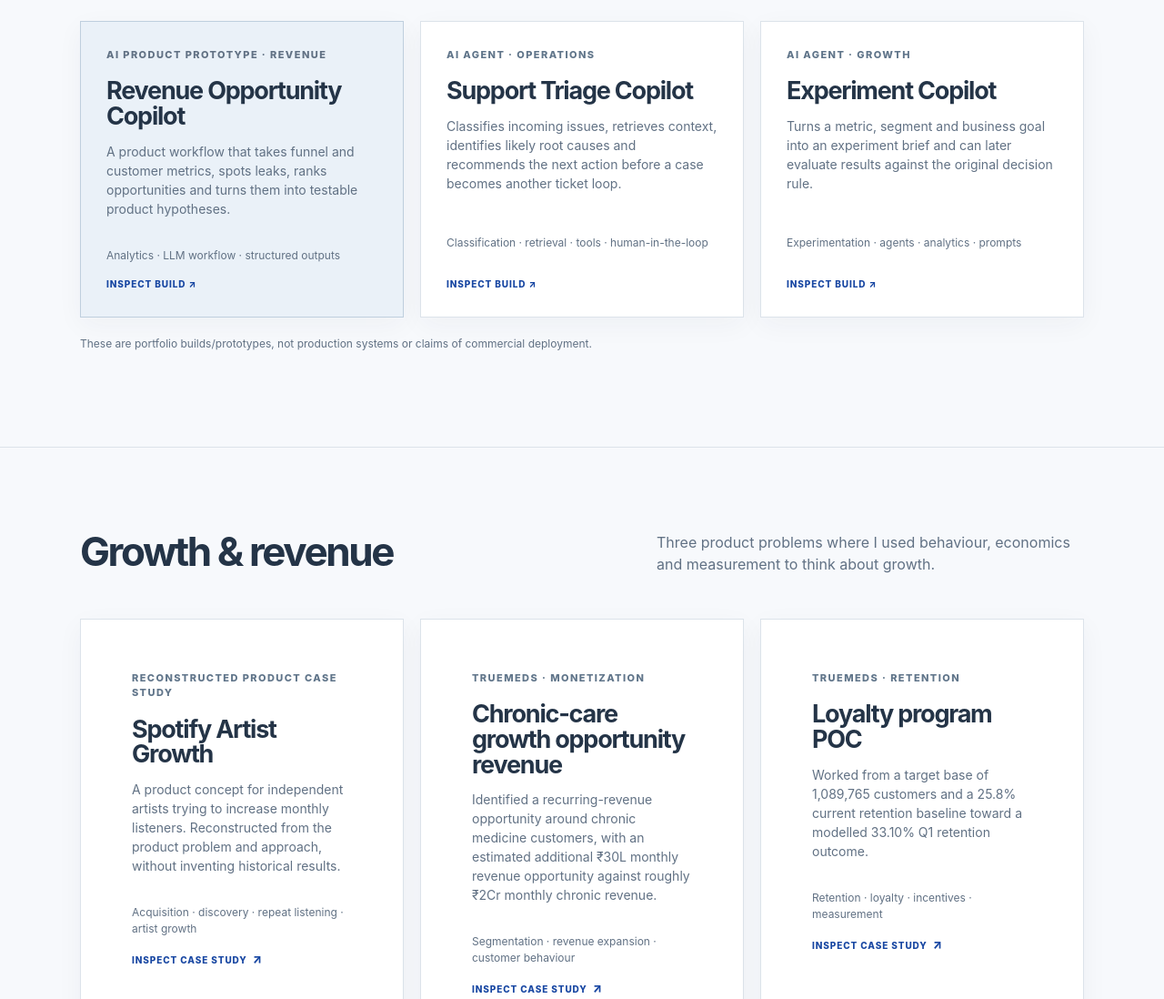
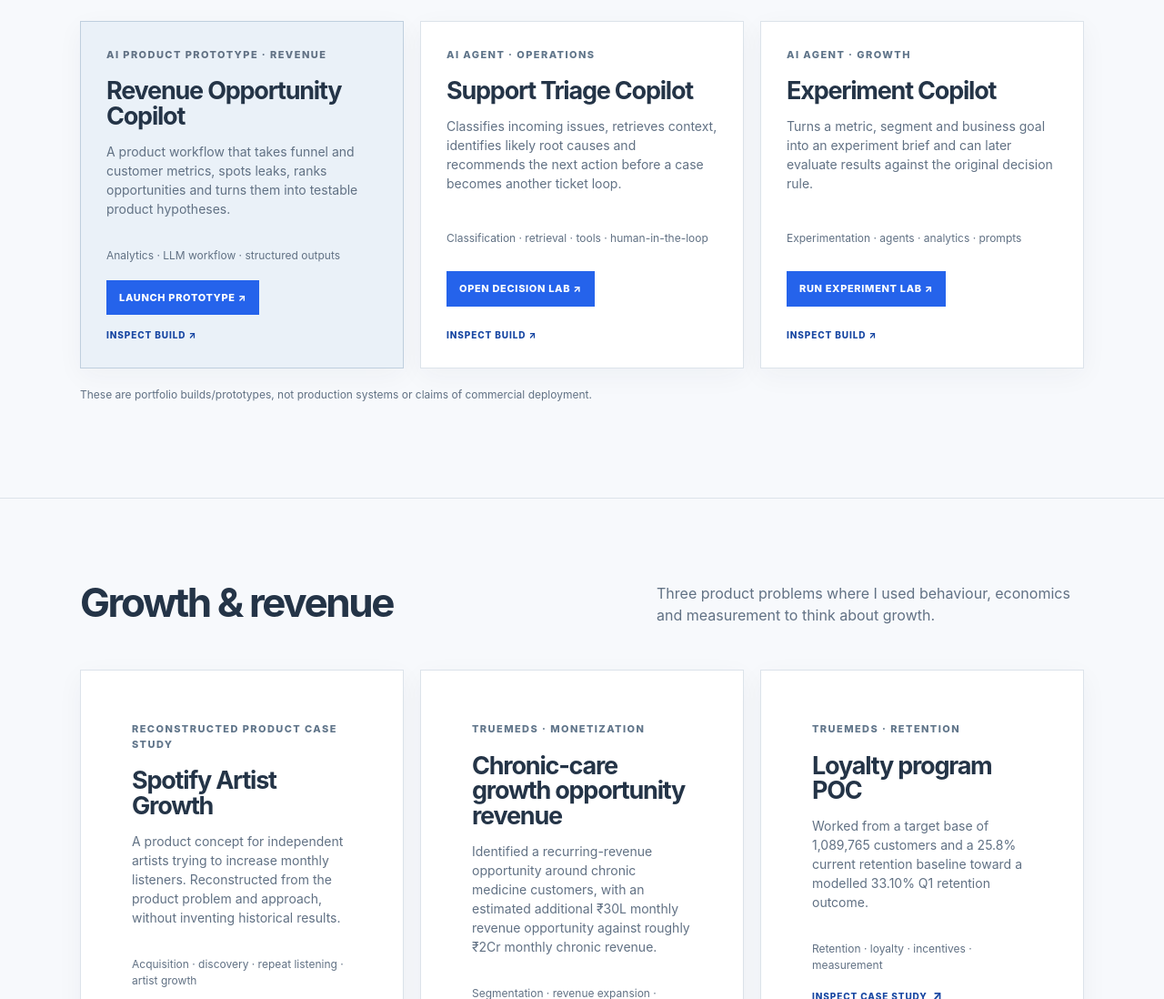
Before and after one commit to amanthesyed/amanthesyed.github.io, a plain HTML site: page index.html in a window 1280 px wide. Shown: the part 2958-4056 px from the top of the page at 91% size. Drawn offline with Linux system fonts and the light colour scheme.

Commit message:
Connect AI builds to live portfolio demos

```diff
--- a/index.html
+++ b/index.html
@@ -335,6 +335,15 @@ select{border-radius:0}.section{border-color:var(--line)}
 .outcomes-item small{display:block;color:var(--muted);font-size:10px;text-transform:uppercase;letter-spacing:.1em;font-weight:800;margin-bottom:6px}
 .outcomes-item strong{display:block;font-size:25px;letter-spacing:-.04em}
 .outcomes-item span{display:block;color:var(--muted);font-size:12px;margin-top:4px}
+
+/* AI build launch controls */
+.ai-card{position:relative}
+.ai-actions{display:flex;gap:8px;align-items:center;margin-top:18px}
+.ai-launch{display:inline-flex;align-items:center;justify-content:center;background:var(--accent);color:#fff;border:1px solid var(--accent);padding:10px 13px;font-size:11px;font-weight:800;text-transform:uppercase;letter-spacing:.06em;cursor:pointer}
+.ai-launch:hover{opacity:.86;transform:translateY(-1px)}
+.ai-launch.secondary{background:#fff;color:var(--accent-dark);border-color:var(--line)}
+.ai-card[open] .ai-launch{display:none}
+@media(max-width:800px){.ai-actions{display:grid;grid-template-columns:1fr}.ai-launch{width:100%}}
 </style>
 </head>
 <body>
@@ -480,6 +489,7 @@ select{border-radius:0}.section{border-color:var(--line)}
 <article class="project ai ai-card" tabindex="0" role="button" aria-expanded="false">
 <div><div class="tag">AI product prototype · Revenue</div><h3>Revenue Opportunity Copilot</h3><p>A product workflow that takes funnel and customer metrics, spots leaks, ranks opportunities and turns them into testable product hypotheses.</p></div>
 <div class="stack">Analytics · LLM workflow · structured outputs</div>
+<div class="ai-actions"><a class="ai-launch" href="#copilot" onclick="event.stopPropagation()">Launch prototype ↗</a></div>
 <div class="ai-expand"><b>Decision flow</b><div class="ai-steps"><span>01 · Read funnel</span><span>02 · Diagnose constraint</span><span>03 · Rank opportunity</span><span>04 · Propose experiment</span></div><p>The useful part is the decision structure: inputs → diagnosis → prioritised action, rather than an open-ended chatbot.</p></div>
 <div class="ai-hint">Inspect build ↗</div>
 </article>
@@ -487,6 +497,7 @@ select{border-radius:0}.section{border-color:var(--line)}
 <article class="project ai-card" tabindex="0" role="button" aria-expanded="false">
 <div><div class="tag">AI agent · Operations</div><h3>Support Triage Copilot</h3><p>Classifies incoming issues, retrieves context, identifies likely root causes and recommends the next action before a case becomes another ticket loop.</p></div>
 <div class="stack">Classification · retrieval · tools · human-in-the-loop</div>
+<div class="ai-actions"><a class="ai-launch" href="#deep-work" onclick="event.stopPropagation();jumpDeep('support')">Open decision lab ↗</a></div>
 <div class="ai-expand"><b>Decision flow</b><div class="ai-steps"><span>01 · Classify</span><span>02 · Retrieve context</span><span>03 · Assess confidence</span><span>04 · Recommend / escalate</span></div><p>Automation is constrained by confidence and risk; uncertain cases stay in the human workflow.</p></div>
 <div class="ai-hint">Inspect build ↗</div>
 </article>
@@ -494,6 +505,7 @@ select{border-radius:0}.section{border-color:var(--line)}
 <article class="project ai-card" tabindex="0" role="button" aria-expanded="false">
 <div><div class="tag">AI agent · Growth</div><h3>Experiment Copilot</h3><p>Turns a metric, segment and business goal into an experiment brief and can later evaluate results against the original decision rule.</p></div>
 <div class="stack">Experimentation · agents · analytics · prompts</div>
+<div class="ai-actions"><a class="ai-launch" href="#experiment-lab" onclick="event.stopPropagation()">Run experiment lab ↗</a></div>
 <div class="ai-expand"><b>Decision flow</b><div class="ai-steps"><span>01 · Define metric</span><span>02 · Select segment</span><span>03 · Set hypothesis</span><span>04 · Evaluate result</span></div><p>The product constraint is keeping the experiment tied to a predefined success rule instead of letting the output drift after seeing results.</p></div>
 <div class="ai-hint">Inspect build ↗</div>
 </article>
```
